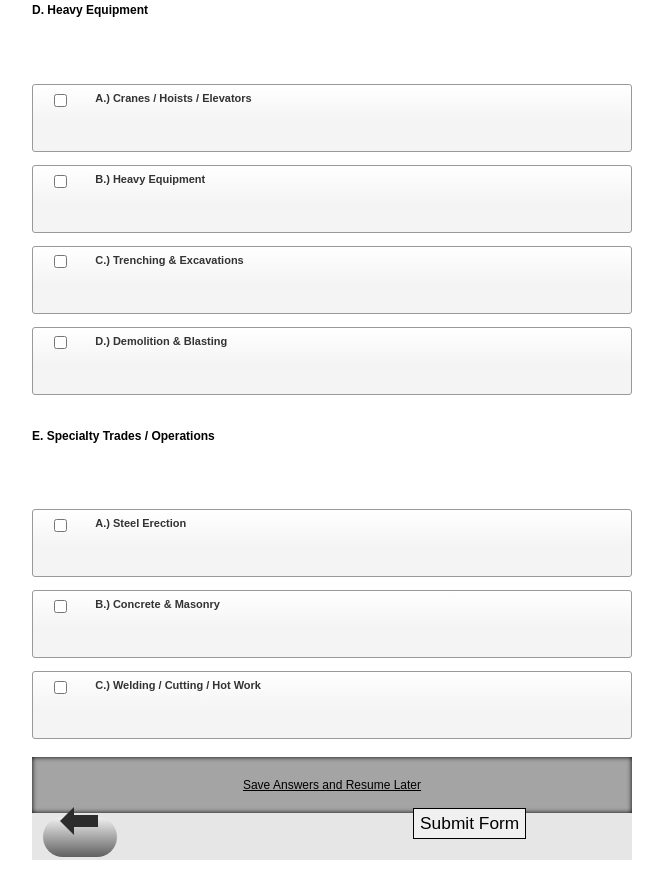
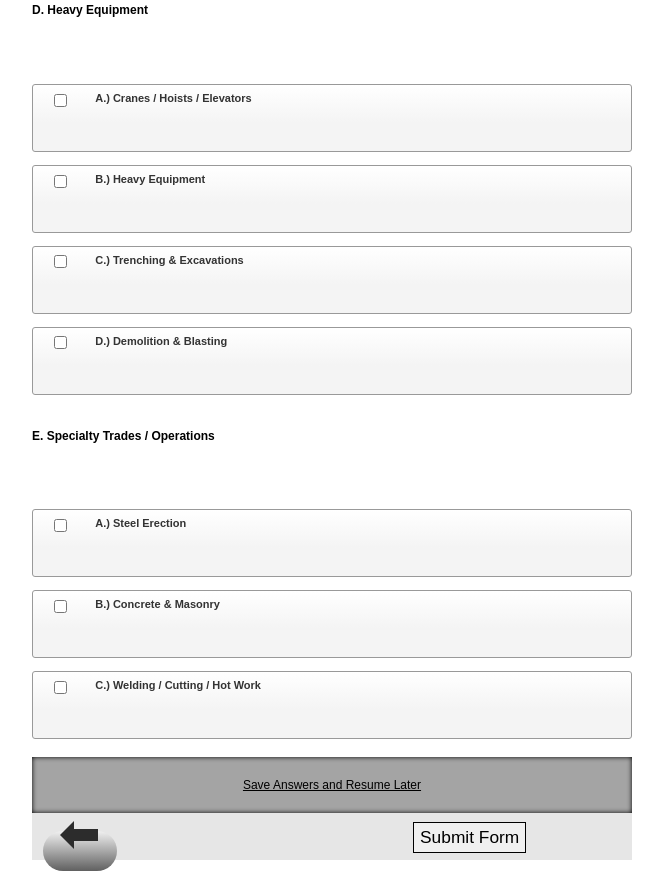
Before and after one commit to LindsayKB/tourbillon-hbra, a plain HTML site: page www/pageTwo.html in a window 1280 px wide. Shown: the part 1557-2428 px from the top of the page, without its empty margins (308-971 px from the left). Drawn offline with Linux system fonts and the light colour scheme.

Commit message:
Update style.css

```diff
--- a/www/style/style.css
+++ b/www/style/style.css
@@ -355,10 +355,7 @@ margin-bottom: 4%;
 	}
 	.pageTwo #btnSave {
 		margin-left: 22em;
-  		margin-top: 0.4em;
-	}
-	.pageTwo #btnSave {
-		  margin-top: -0.3em;
+  		margin-top: 0.5em;
 	}
 	.arrowleft {
 		margin-top:-4%;
```
